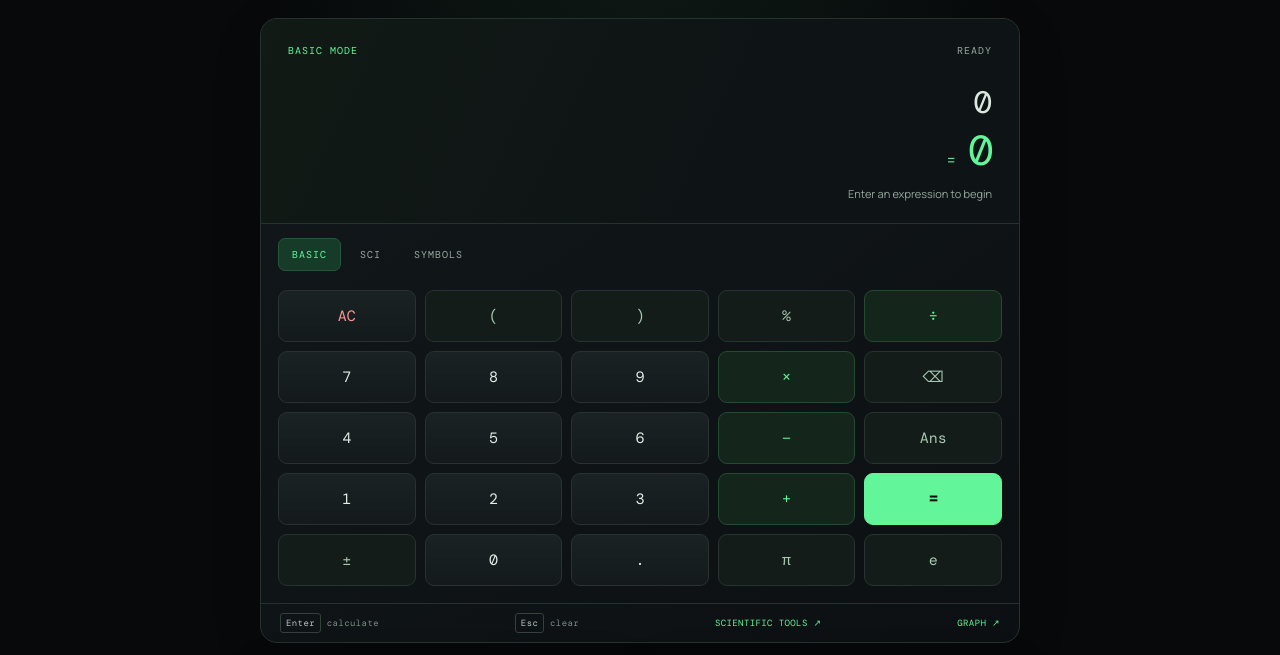
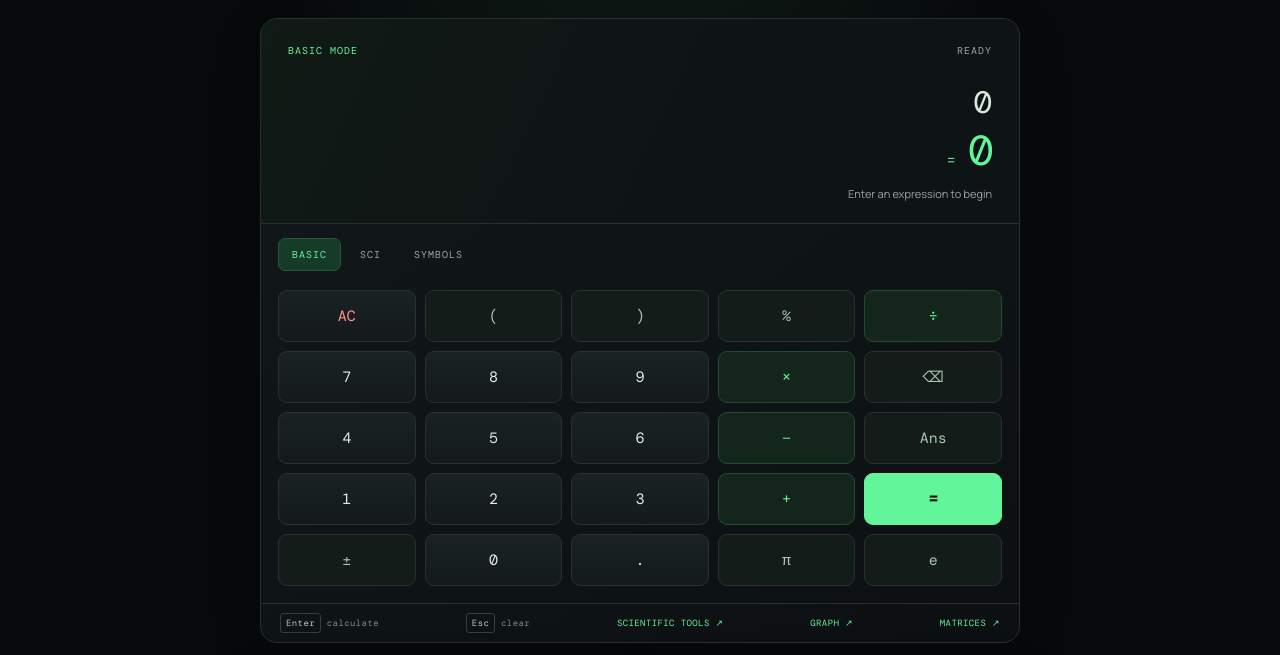
Before and after one commit to Emris-x/O-S-Omnisci, a plain HTML site: page index.html in a window 1280 px wide. Shown: the part 276-931 px from the top of the page. Drawn offline with nearby package versions, Linux system fonts and the light colour scheme.

Commit message:
feat: link linear algebra tools from calculator

```diff
--- a/index.html
+++ b/index.html
@@ -42,7 +42,7 @@
           <button class="mode-tab" data-mode="symbols" role="tab" aria-selected="false">SYMBOLS</button>
         </div>
         <div id="keypad" class="keypad" aria-label="Calculator keys"></div>
-        <div class="calculator-footer"><span><kbd>Enter</kbd> calculate</span><span><kbd>Esc</kbd> clear</span><a href="./tools.html" style="color:var(--green);text-decoration:none;font:9px var(--mono)">SCIENTIFIC TOOLS ↗</a><a href="./graph.html" style="color:var(--green);text-decoration:none;font:9px var(--mono)">GRAPH ↗</a></div>
+        <div class="calculator-footer"><span><kbd>Enter</kbd> calculate</span><span><kbd>Esc</kbd> clear</span><a href="./tools.html" style="color:var(--green);text-decoration:none;font:9px var(--mono)">SCIENTIFIC TOOLS ↗</a><a href="./graph.html" style="color:var(--green);text-decoration:none;font:9px var(--mono)">GRAPH ↗</a><a href="./linear.html" style="color:var(--green);text-decoration:none;font:9px var(--mono)">MATRICES ↗</a></div>
       </section>
 
       <section class="lower-grid">
```
